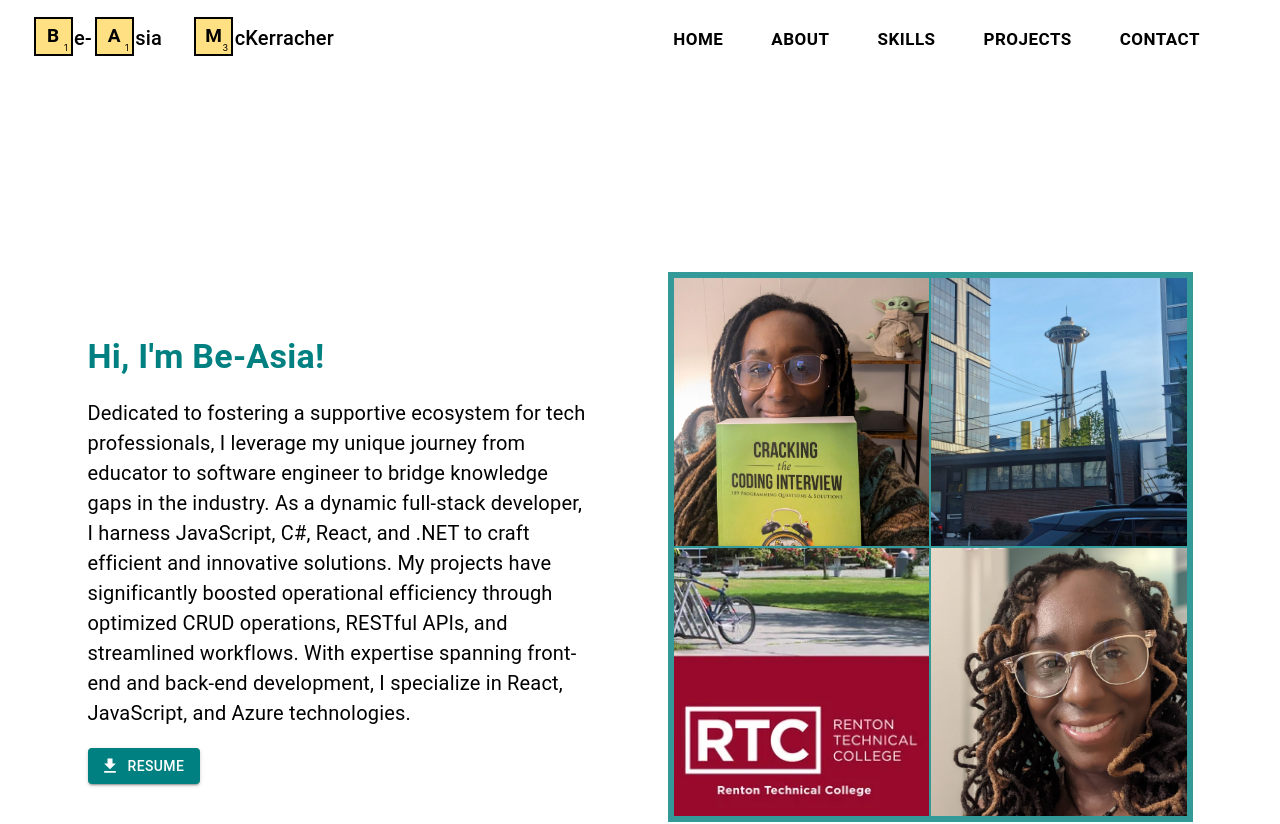
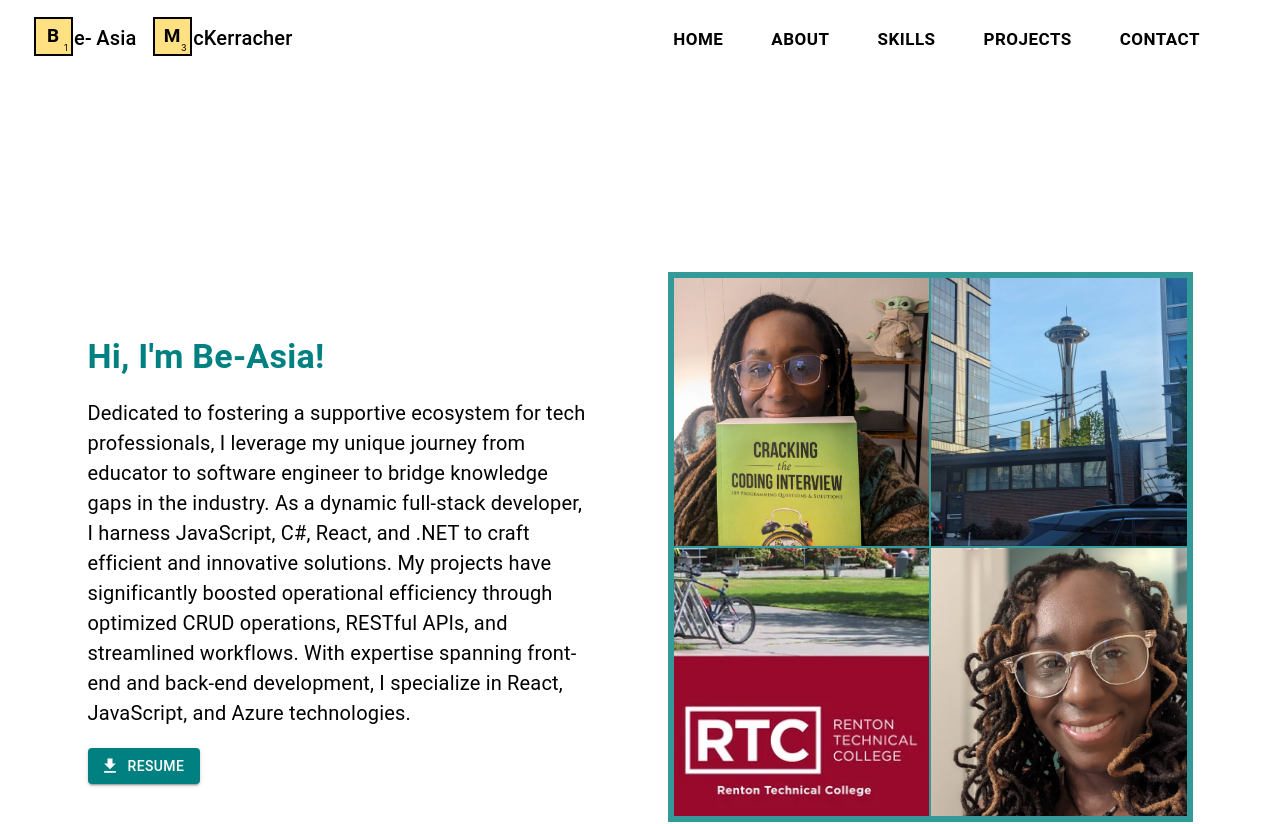
Before and after one commit to amerigirl/website, a React (Create React App) app: page / in a window 1280 px wide. Shown: the top 824 px of the page. Built offline with nearby package versions, Linux system fonts and the light colour scheme.

Commit message:
more adjustments

```diff
--- a/src/App.js
+++ b/src/App.js
@@ -52,7 +52,6 @@ function App() {
           <SkillsCardComponent />
           <ProjectsCardComponent />
         </Box>
-        <NavArrowComponent />
         <ContactComponent />
       </ThemeProvider>
     </Box>
--- a/src/Components/Navbar/NavbarName.jsx
+++ b/src/Components/Navbar/NavbarName.jsx
@@ -52,28 +52,8 @@ const NavbarName = () => {
         />
       </Box>
       <Typography sx={navbarLetterProps}>e-</Typography>
-      <Box>
-        <ScrabblePiece
-          letter="A"
-          {...scrabblePieceProps}
-          numberBox={
-            <Box
-              sx={{
-                position: "absolute",
-                right: 5,
-                bottom: 3,
-                fontSize: "9px",
-                color: "black",
-              }}
-            >
-              1
-            </Box>
-          }
-        ></ScrabblePiece>
-      </Box>
-
-      <Typography sx={{ ...navbarLetterProps, paddingRight: "2rem" }}>
-        sia
+            <Typography sx={{ ...navbarLetterProps, paddingRight: "1rem" }}>
+        Asia
       </Typography>
 
       <Box>
```
